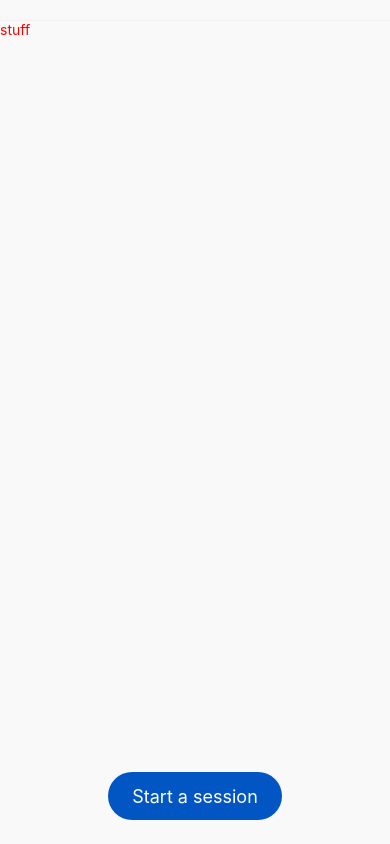
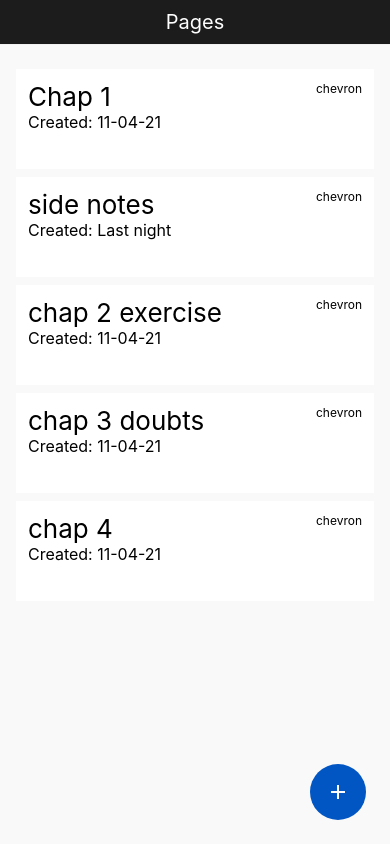
Before and after one commit to knmn2000/notable, a React Native app: screen /PageScreen in a window 390 px wide. Built offline with nearby package versions, Linux system fonts and the light colour scheme.

Commit message:
add new pages, set up navigation

```diff
--- a/App.js
+++ b/App.js
@@ -6,6 +6,7 @@ import {NavigationContainer} from '@react-navigation/native';
 import {createNativeStackNavigator} from '@react-navigation/native-stack';
 import HomeScreen from './src/screens/HomeScreen';
 import RecorderScreen from './src/screens/RecorderScreen';
+import PageScreen from './src/screens/PageScreen';
 // import reactNativeUpiPayment from 'react-native-upi-payment';
 
 const Stack = createNativeStackNavigator();
@@ -15,6 +16,17 @@ const Options = {
 };
 
 const App = () => {
+  /*
+  how to setup notebooks and pages:
+  1
+    set up pseudo directories and sub directories which point to the files that are contained within them
+    this way, in the actual storage, there will only be a single directory containing all the audio files, but
+    on the app, it looks like things are segregated. the segregation logic will be handled based on file name
+    like : notebookName_pageName.mp3
+    (easier)
+  2
+    actually have directories and subdirectories and list out the files within them (cleaner and logical, but is it required?)
+  */
   return (
     <SafeAreaView style={STYLE.LAYOUT.safeArea}>
       <StatusBar animated={true} barStyle="dark-content" />
@@ -24,6 +36,11 @@ const App = () => {
             <Stack.Screen
               name="HomeScreen"
               component={HomeScreen}
+              options={Options}
+            />
+            <Stack.Screen
+              name="PageScreen"
+              component={PageScreen}
               options={Options}
             />
             <Stack.Screen
--- a/package.json
+++ b/package.json
@@ -17,6 +17,7 @@
     "react": "17.0.2",
     "react-native": "0.68.1",
     "react-native-audio-recorder-player": "^3.4.0",
+    "react-native-fs": "^2.20.0",
     "react-native-linear-gradient": "^2.5.6",
     "react-native-permissions": "^3.3.1",
     "react-native-safe-area-context": "^4.2.5",
--- a/src/components/Header.js
+++ b/src/components/Header.js
@@ -4,6 +4,15 @@ import {Header, HeaderProps, Icon} from '@rneui/base';
 import {STYLE} from '../styles';
 import {SafeAreaProvider} from 'react-native-safe-area-context';
 
-export default function header() {
-  return <Header backgroundColor={STYLE.PALETTE.offWhite} />;
+export default function header({headerText}) {
+  console.log(headerText);
+  return (
+    <Header
+      backgroundColor={STYLE.PALETTE.offBlack}
+      centerComponent={{
+        text: headerText,
+        style: {color: '#fff', fontSize: 20},
+      }}
+    />
+  );
 }
--- /dev/null
+++ b/src/components/ListItem.js
@@ -0,0 +1,25 @@
+import {View, Text} from 'react-native';
+import React from 'react';
+
+export default function ListItem({title, subtitle}) {
+  return (
+    <View style={{backgroundColor: '#fff', marginTop: 8}}>
+      <View
+        style={{
+          height: 100,
+          padding: 12,
+          display: 'flex',
+          flexDirection: 'row',
+          justifyContent: 'space-between',
+        }}>
+        <View style={{alignContent: 'flex-start'}}>
+          <Text style={{color: 'black', fontSize: 26}}>{title}</Text>
+          <Text style={{color: 'black', fontSize: 16}}>{subtitle}</Text>
+        </View>
+        <View style={{alignContent: 'flex-end'}}>
+          <Text style={{color: 'black', fontSize: 12}}>chevron</Text>
+        </View>
+      </View>
+    </View>
+  );
+}
--- a/src/screens/HomeScreen.js
+++ b/src/screens/HomeScreen.js
@@ -1,21 +1,96 @@
-import {View, Text} from 'react-native';
-import {FAB, Button, BottomSheet} from '@rneui/base';
-import React from 'react';
+import {View, Text, Pressable} from 'react-native';
+import {FAB, Input, Button, BottomSheet, Overlay, Divider} from '@rneui/base';
+import ListItem from '../components/ListItem';
+import React, {useState} from 'react';
+import Icon from 'react-native-vector-icons/dist/MaterialIcons';
 import Header from '../components/Header';
 import {STYLE} from '../styles';
 
 export default function HomeScreen({navigation}) {
+  const list = [
+    {
+      name: 'Bio',
+      subtitle: 'Created: 11-04-21',
+    },
+    {
+      name: 'Physics notes',
+      subtitle: 'Created: Last night',
+    },
+    {
+      name: 'Music theory',
+      subtitle: 'Created: 11-04-21',
+    },
+    {
+      name: 'ideas',
+      subtitle: 'Created: 11-04-21',
+    },
+    {
+      name: 'stock market',
+      subtitle: 'Created: 11-04-21',
+    },
+  ];
+  const [overlay, toggleOverlay] = useState(false);
+  const handleOverlay = () => {
+    toggleOverlay(!overlay);
+  };
   return (
     <View style={STYLE.LAYOUT.homePageView}>
       <View>
-        <Header />
-        <Text style={{color: 'red'}}>stuff</Text>
+        <Header headerText="Notebooks" />
+        <View style={{padding: 8, margin: 8}}>
+          {list.map((l, i) => (
+            <Pressable
+              key={i}
+              onPress={() =>
+                navigation.navigate('PageScreen', {notebookName: l.name})
+              }>
+              {/* TODO: https://github.com/jemise111/react-native-swipe-list-view */}
+              <ListItem
+                key={i}
+                title={l.name}
+                containerStyle={{margin: 4, height: 80}}
+                titleStyle={{color: 'black', fontWeight: 'bold', margin: 4}}
+                subtitle={l.subtitle}
+                bottomDivider
+                chevron
+              />
+            </Pressable>
+          ))}
+        </View>
       </View>
+      <Overlay
+        isVisible={overlay}
+        windowBackgroundColor="rgba(0, 0, 0, .5)"
+        overlayBackgroundColor="transparent"
+        width="auto"
+        height="auto"
+        overlayStyle={{
+          elevation: 0,
+          shadowOpacity: 0,
+          backgroundColor: 'transparent',
+          borderRadius: 14,
+        }}
+        onBackdropPress={handleOverlay}>
+        <View
+          style={{
+            display: 'flex',
+            justifyContent: 'space-between',
+            borderRadius: 20,
+            width: 200,
+            padding: 12,
+            backgroundColor: STYLE.PALETTE.offWhite,
+          }}>
+          <Input placeholder="Notebook name" />
+          <Divider />
+          <Button title="Add" onPress={() => console.log('brrr')} />
+        </View>
+      </Overlay>
       <FAB
-        title="Start a session"
-        style={STYLE.LAYOUT.bottomCenterAlign}
+        style={STYLE.LAYOUT.bottomLeftAlign}
+        icon={<Icon name="add" size={24} color="#fff" />}
         color={STYLE.PALETTE.darkBlue}
-        onPress={() => navigation.navigate('RecorderScreen')}
+        // TODO: Add new notebook functionality
+        onPress={handleOverlay}
       />
     </View>
   );
--- /dev/null
+++ b/src/screens/PageScreen.js
@@ -0,0 +1,70 @@
+import {View, Text, Pressable} from 'react-native';
+import {FAB, Button, BottomSheet} from '@rneui/base';
+import ListItem from '../components/ListItem';
+import React from 'react';
+import Icon from 'react-native-vector-icons/dist/MaterialIcons';
+import Header from '../components/Header';
+import {STYLE} from '../styles';
+
+export default function PageScreen({route, navigation}) {
+  const list = [
+    {
+      name: 'Chap 1',
+      subtitle: 'Created: 11-04-21',
+    },
+    {
+      name: 'side notes',
+      subtitle: 'Created: Last night',
+    },
+    {
+      name: 'chap 2 exercise',
+      subtitle: 'Created: 11-04-21',
+    },
+    {
+      name: 'chap 3 doubts',
+      subtitle: 'Created: 11-04-21',
+    },
+    {
+      name: 'chap 4',
+      subtitle: 'Created: 11-04-21',
+    },
+  ];
+  console.log(route.params);
+  return (
+    <View style={STYLE.LAYOUT.homePageView}>
+      <View>
+        <Header headerText="Pages" />
+        <View style={{padding: 8, margin: 8}}>
+          {list.map((l, i) => (
+            <Pressable
+              key={i}
+              onPress={() =>
+                navigation.navigate('RecorderScreen', {
+                  pageName: l.name,
+                  notebookName: route.params.notebookName,
+                })
+              }>
+              <ListItem
+                key={i}
+                title={l.name}
+                containerStyle={{margin: 4, height: 80}}
+                titleStyle={{color: 'black', fontWeight: 'bold', margin: 4}}
+                subtitle={l.subtitle}
+                bottomDivider
+                chevron
+                onPress={() => navigation.navigate('RecorderScreen')}
+              />
+            </Pressable>
+          ))}
+        </View>
+      </View>
+      <FAB
+        style={STYLE.LAYOUT.bottomLeftAlign}
+        icon={<Icon name="add" size={24} color="#fff" />}
+        color={STYLE.PALETTE.darkBlue}
+        // TODO: Add new page functionality
+        onPress={() => navigation.navigate('RecorderScreen')}
+      />
+    </View>
+  );
+}
--- a/src/screens/RecorderScreen.js
+++ b/src/screens/RecorderScreen.js
@@ -18,12 +18,14 @@ import {
 } from 'react-native';
 import RNFetchBlob from 'rn-fetch-blob';
 
-const RecorderScreen = props => {
+const RecorderScreen = ({route, navigation}) => {
+  const {pageName, notebookName} = route.params;
   const screenWidth = Dimensions.get('screen').width;
   const dirs = RNFetchBlob.fs.dirs;
   const path = Platform.select({
-    ios: 'hello.m4a',
-    android: `${dirs.MainBundleDir}/hello.mp3`,
+    ios: `${pageName}.m4a`,
+    // use rn-fs to check if "await RNFS.exist(filepath)", else create file path
+    android: `${dirs.mainbundledir}/${notebookname}/${pagename}/${pageName}.mp3`,
   });
   const [audioRecorderPlayer, setAudioRecorderPlayer] = useState();
   useMemo(() => {
@@ -115,7 +117,7 @@ const RecorderScreen = props => {
     // );
 
     //? Default path
-    const uri = await audioRecorderPlayer.startRecorder(path.android, audioSet);
+    const uri = await audioRecorderPlayer.startRecorder(path, audioSet);
 
     audioRecorderPlayer.addRecordBackListener(e => {
       console.log('record-back', e);
@@ -153,7 +155,7 @@ const RecorderScreen = props => {
     // const msg = await audioRecorderPlayer.startPlayer(path);
 
     //? Default path
-    const msg = await audioRecorderPlayer.startPlayer(path.android);
+    const msg = await audioRecorderPlayer.startPlayer(path);
     const volume = await audioRecorderPlayer.setVolume(1.0);
     console.log(`file: ${msg}`, `volume: ${volume}`);
 
--- a/src/styles.js
+++ b/src/styles.js
@@ -31,6 +31,10 @@ const LAYOUT = StyleSheet.create({
   },
   bottomCenterAlign: {
     margin: 24,
+  },
+  bottomLeftAlign: {
+    margin: 24,
+    alignSelf: 'flex-end',
   },
   homePageView: {
     display: 'flex',
```
Also changed, not shown: 24 other files (tests, documents, lock files or other folders).
